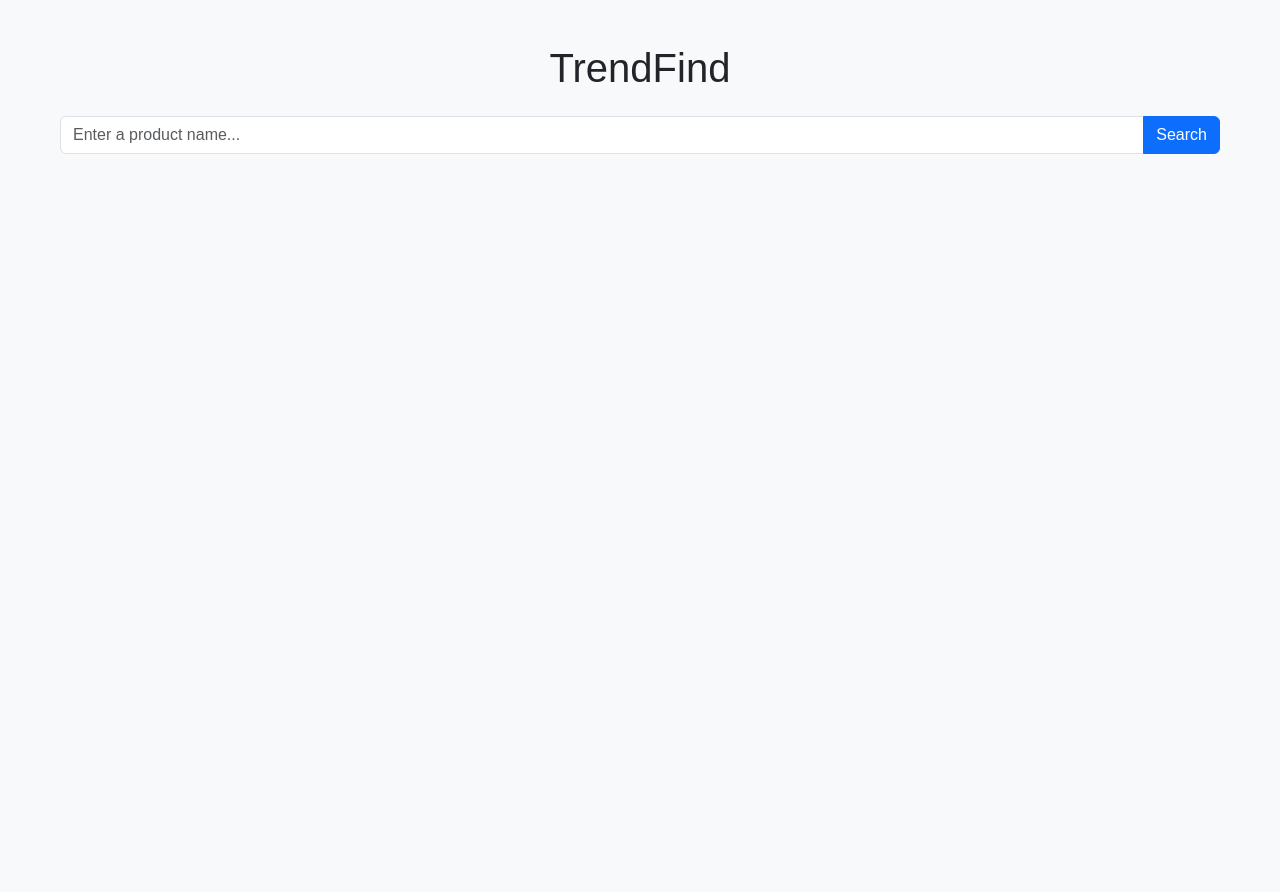
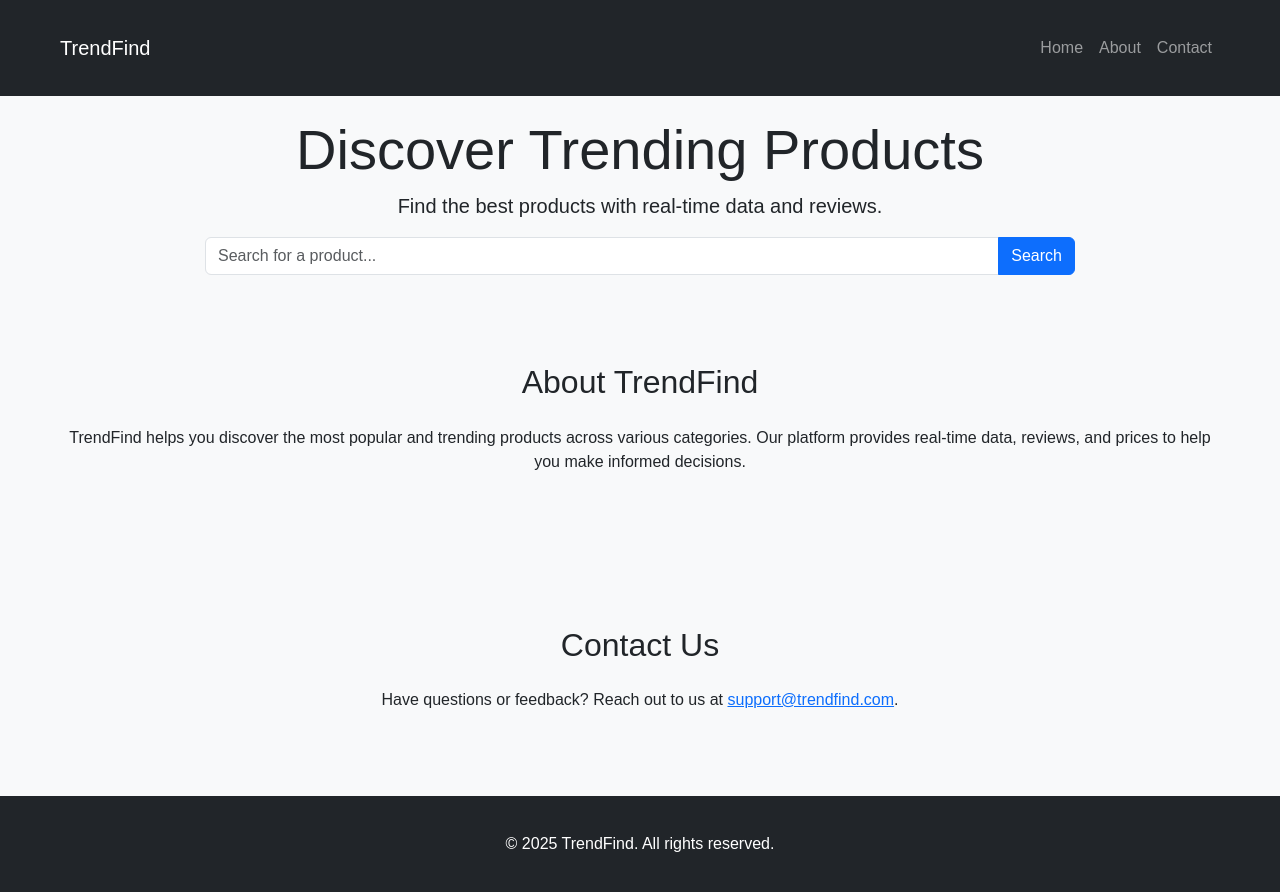
Before and after one commit to TrendFiind/flask-trendfind-app, a Flask app: page / in a window 1280 px wide. Before the commit the page ends 154 px from the top, so only its background shows below. Run offline with Flask 3, Linux system fonts and the light colour scheme.

Commit message:
Update index.html

```diff
--- a/TrendFind/templates/index.html
+++ b/TrendFind/templates/index.html
@@ -3,19 +3,72 @@
 <head>
     <meta charset="UTF-8">
     <meta name="viewport" content="width=device-width, initial-scale=1.0">
-    <title>TrendFind - Search</title>
+    <title>TrendFind - Discover Trending Products</title>
     <link href="https://cdn.jsdelivr.net/npm/bootstrap@5.3.0/dist/css/bootstrap.min.css" rel="stylesheet">
+    <link href="https://fonts.googleapis.com/css2?family=Poppins:wght@400;600&display=swap" rel="stylesheet">
     <link href="{{ url_for('static', filename='styles.css') }}" rel="stylesheet">
 </head>
 <body>
-    <div class="container">
-        <h1 class="text-center my-4">TrendFind</h1>
-        <form method="POST" action="/">
-            <div class="input-group mb-3">
-                <input type="text" name="query" class="form-control" placeholder="Enter a product name..." required>
-                <button type="submit" class="btn btn-primary">Search</button>
+    <!-- Navigation Bar -->
+    <nav class="navbar navbar-expand-lg navbar-dark bg-dark">
+        <div class="container">
+            <a class="navbar-brand" href="/">TrendFind</a>
+            <button class="navbar-toggler" type="button" data-bs-toggle="collapse" data-bs-target="#navbarNav" aria-controls="navbarNav" aria-expanded="false" aria-label="Toggle navigation">
+                <span class="navbar-toggler-icon"></span>
+            </button>
+            <div class="collapse navbar-collapse" id="navbarNav">
+                <ul class="navbar-nav ms-auto">
+                    <li class="nav-item">
+                        <a class="nav-link" href="/">Home</a>
+                    </li>
+                    <li class="nav-item">
+                        <a class="nav-link" href="#about">About</a>
+                    </li>
+                    <li class="nav-item">
+                        <a class="nav-link" href="#contact">Contact</a>
+                    </li>
+                </ul>
             </div>
-        </form>
-    </div>
+        </div>
+    </nav>
+
+    <!-- Hero Section -->
+    <section class="hero-section text-center">
+        <div class="container">
+            <h1 class="display-4">Discover Trending Products</h1>
+            <p class="lead">Find the best products with real-time data and reviews.</p>
+            <form method="POST" action="/" class="d-flex justify-content-center">
+                <div class="input-group w-75">
+                    <input type="text" name="query" class="form-control" placeholder="Search for a product..." required>
+                    <button type="submit" class="btn btn-primary">Search</button>
+                </div>
+            </form>
+        </div>
+    </section>
+
+    <!-- About Section -->
+    <section id="about" class="about-section py-5 bg-light">
+        <div class="container">
+            <h2 class="text-center mb-4">About TrendFind</h2>
+            <p class="text-center">TrendFind helps you discover the most popular and trending products across various categories. Our platform provides real-time data, reviews, and prices to help you make informed decisions.</p>
+        </div>
+    </section>
+
+    <!-- Contact Section -->
+    <section id="contact" class="contact-section py-5">
+        <div class="container">
+            <h2 class="text-center mb-4">Contact Us</h2>
+            <p class="text-center">Have questions or feedback? Reach out to us at <a href="mailto:support@trendfind.com">support@trendfind.com</a>.</p>
+        </div>
+    </section>
+
+    <!-- Footer -->
+    <footer class="bg-dark text-white text-center py-3">
+        <div class="container">
+            <p class="mb-0">&copy; 2025 TrendFind. All rights reserved.</p>
+        </div>
+    </footer>
+
+    <script src="https://cdn.jsdelivr.net/npm/bootstrap@5.3.0/dist/js/bootstrap.bundle.min.js"></script>
 </body>
 </html>
```
